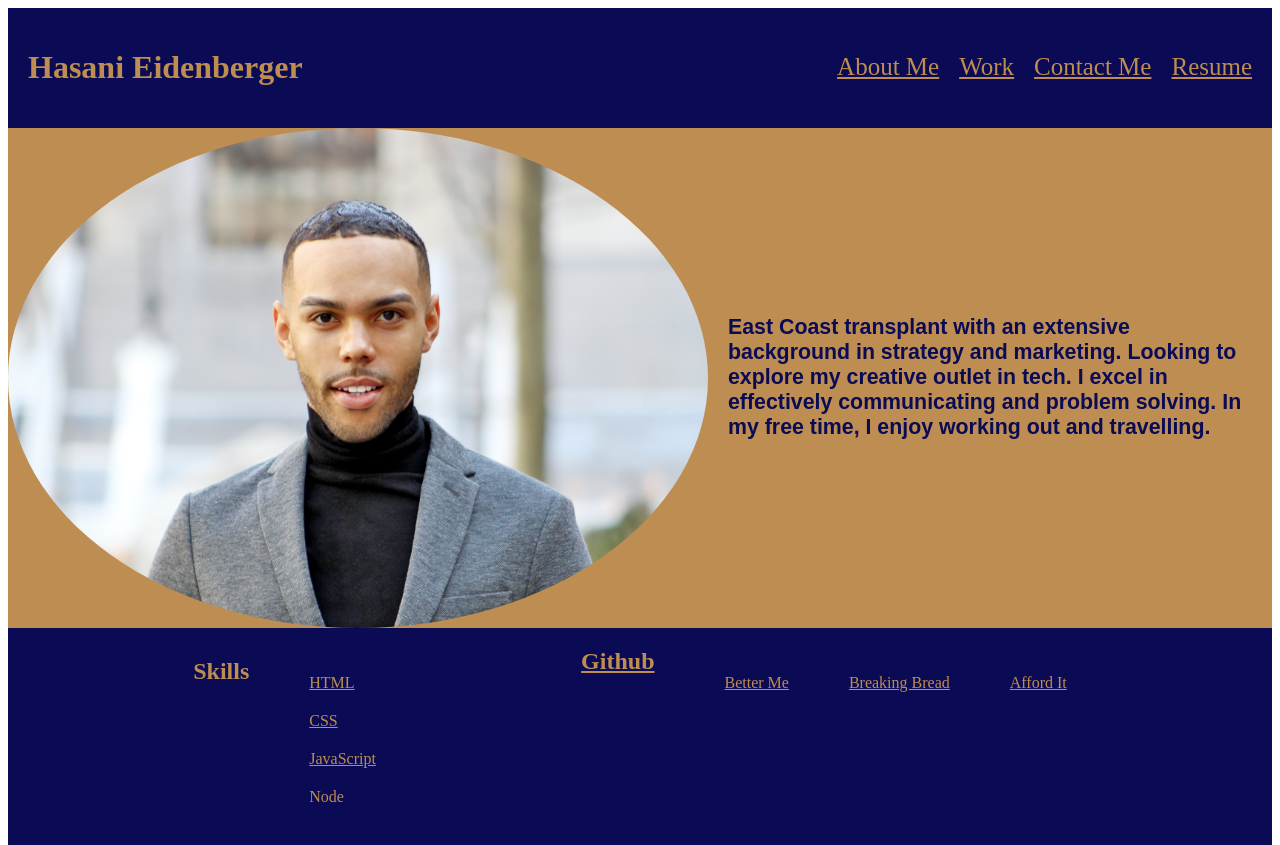
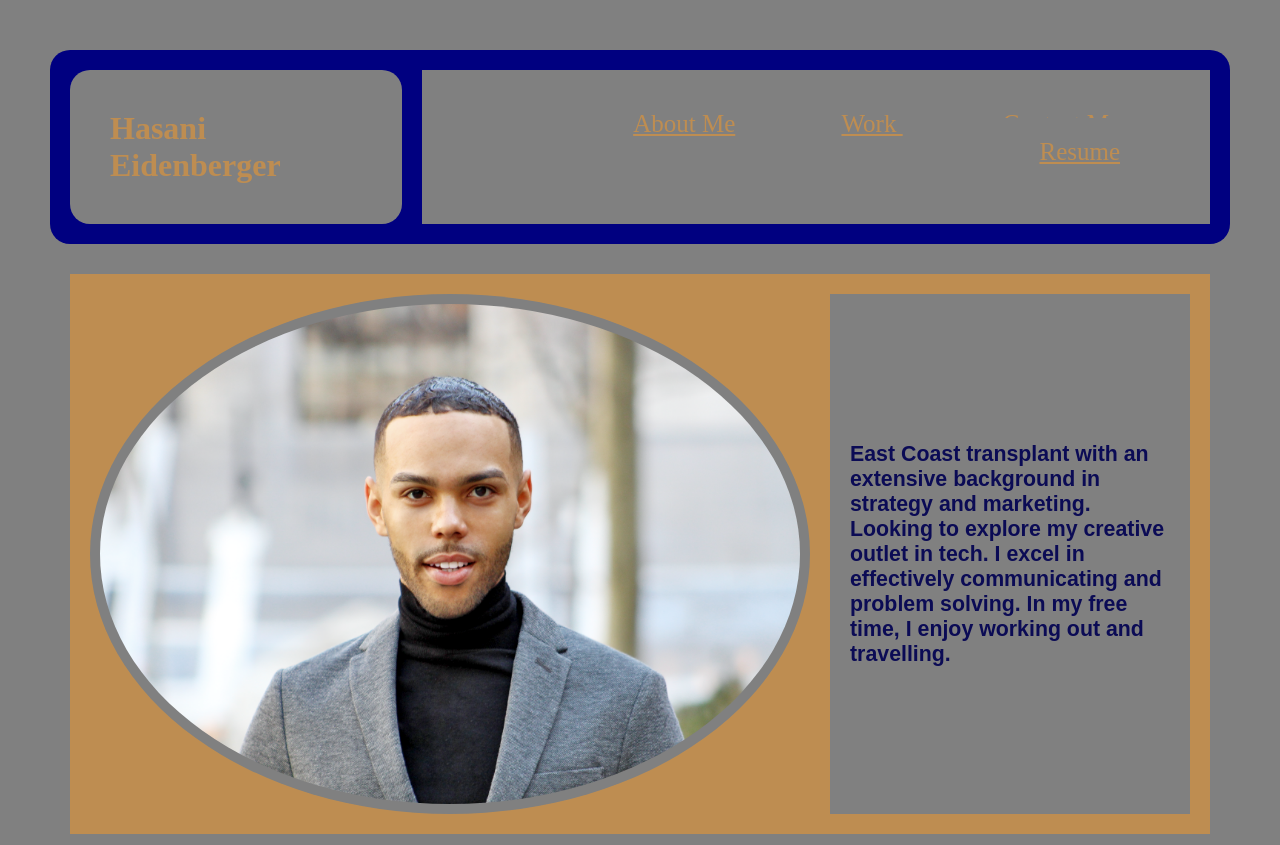
Before and after one commit to hasanike/Portfolio, a plain HTML site: page index.html in a window 1280 px wide. Shown: the top 845 px of the page. Drawn offline with Linux system fonts and the light colour scheme.

Commit message:
practicing with border, margin, and padding

```diff
--- a/assets/images/style2.css
+++ b/assets/images/style2.css
@@ -1,37 +1,43 @@
 * {
-    margin: 10;
-    padding: 10;
+    margin: 10px;
+    padding: 10px;
+    background-color: gray;
 }
 
 
 header {
-
     display: flex;
     justify-content: space-between;
-    background-color: rgb(11, 11, 85);
     color:rgb(190, 141, 81);
+    background-color: navy;
+    border-radius: 20px;
 }
 h1 {
+    justify-content: center;
+    padding: 40px;
     text-align: left;
+    border-radius: 20px;
+}
+
+.navigation {
+    display: flexbox;
     padding: 20px;
+   text-align: right;
 
 }
 
-.navigation {
-   text-align: right;
-   justify-content: space-evenly;
-   padding: 10px;
-}
-
 .navigation ul {
-    display: inline-flex;
     list-style: none;
     font-size: 25px;
-    border: 10px; color: rgb(190, 141, 81);
+    justify-content: space-evenly;
+
 }
 
 .navigation li {
+    display: inline;
+    padding: 20px;
     margin: 10px;
+
 
 
 }
@@ -39,6 +45,10 @@ a {
     color: rgb(190, 141, 81);
 }
 
+banner {
+    display: flex;
+
+}
 
 .about-me {
     display: flex;
--- a/index.html
+++ b/index.html
@@ -53,7 +53,7 @@
         <ul>
             <li> <strong>Phone</strong>: (917).780.8743 </li>
             <li> <strong>Email</strong>: <a href="mailto:hasani.eidenberger@gmail.com"> </a>hasani.eidenberger@gmail.com </li>
-            <li> <strong>Linkedin</strong>:<a href="https://www.linkedin.com/in/hasani-eidenberger-933336289/" target=" _blank" title="This will take you to my Linkedin" </a> Linkedin </li>
+            <li> <strong>Linkedin</strong>:<a href="https://www.linkedin.com/in/hasani-eidenberger-933336289/" target="_blank" title="This will take you to my Linkedin"> Linkedin </li>
         </ul>
     </div>
 </footer>
```
